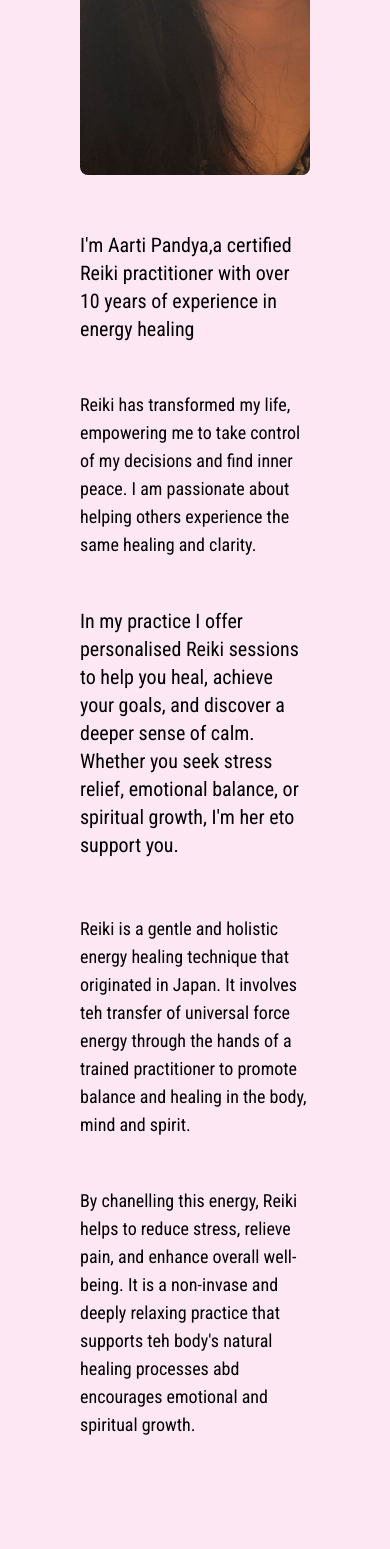
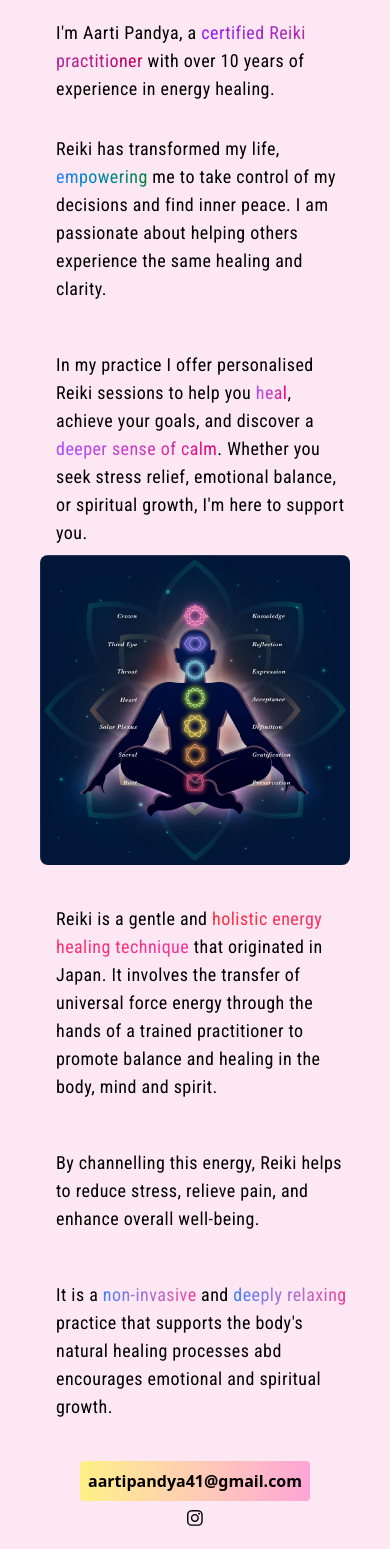
Before and after one commit to AlexStraton/Reiki_by_Aarti, a React (Vite) app in the folder Aarti Reiki/: page / in a window 390 px wide. Shown: the part 1271-2820 px from the top of the page. Built offline with nearby package versions, Linux system fonts and the light colour scheme; a web font is replaced by a local one.

Commit message:
Styled home page to include responsive design

```diff
--- a/Aarti Reiki/src/pages/Home.tsx
+++ b/Aarti Reiki/src/pages/Home.tsx
@@ -19,30 +19,30 @@ return(<>
       </p>
       <p className="winky-rough-font text-black text-center text-opacity-50 text-2xl font-bold"> Therapy and Reiki Healing in London</p>
 
-    <div className="grid md:grid-cols-2 grid-cols-1 gap-2 grid-rows-3 p-20 max-w-4xl mx-auto">
-        <img alt="Image of Aarti" className= "w-full h-full object-cover mx-auto rounded-lg" src={aarti2}></img>
-            <div className="max-w-200 max-h-200">
-            <p className="text-black text-xl roboto-condensed-font mt-12">I'm Aarti Pandya,a certified Reiki practitioner with over 10 years of experience in energy healing</p>
-        <p className="text-black text-lg roboto-condensed-font mt-12">Reiki has transformed my life, empowering me to take control of my decisions and find inner peace. I am passionate about helping others experience the same healing and clarity.</p>
-        <p className="text-xl text-black roboto-condensed-font mt-12">In my practice I offer personalised Reiki sessions to help you heal, achieve your goals, and discover a deeper sense of calm. Whether you seek stress relief, emotional balance, or spiritual growth, I'm her eto support you.</p>
+    <div className="grid md:grid-cols-2 grid-cols-1 gap-2 grid-rows-2 px-10 max-w-4xl mx-auto">
+        <img alt="Image of Aarti" className= "pt-8 order-1 md:order-none w-full h-140 sm:h-100 md:h-full object-cover mx-auto rounded-lg" src={aarti2}></img>
+            <div className="pl-4 w-full h-full flex flex-col justify-center text-xs sm:text-sm md:text-base order-2 md:order-none">
+            <p className="tracking-wide text-lg roboto-condensed-font mt-8">I'm Aarti Pandya, a <span className="bg-gradient-to-r from-purple-600 to-pink-700  text-transparent bg-clip-text">certified Reiki practitioner</span> with over 10 years of experience in energy healing.</p>
+        <p className="tracking-wide text-black text-lg roboto-condensed-font mt-8">Reiki has transformed my life, <span className="bg-gradient-to-r from-blue-500 to-green-700 text-transparent bg-clip-text">empowering</span> me to take control of my decisions and find inner peace. I am passionate about helping others experience the same healing and clarity.</p>
+        <p className="tracking-wide text-lg text-black roboto-condensed-font mt-12">In my practice I offer personalised Reiki sessions to help you <span className="bg-gradient-to-r from-purple-500 to-pink-600 text-transparent bg-clip-text">heal</span>, achieve your goals, and discover a <span className="bg-gradient-to-r from-purple-500 to-pink-600 text-transparent bg-clip-text">deeper sense of calm</span>. Whether you seek stress relief, emotional balance, or spiritual growth, I'm here to support you.</p>
             </div>
-        <div className="max-w-200 max-h-200">
-            <p className="text-lg text-black roboto-condensed-font mt-12">Reiki is a gentle and holistic energy healing technique that originated in Japan. It involves  teh transfer of universal force energy through the hands of a trained practitioner to promote balance and healing in the body, mind and spirit.</p>
-        <p className="text-lg text-black roboto-condensed-font mt-12">By chanelling this energy, Reiki helps to reduce stress, relieve pain, and enhance overall well-being. It is a non-invase and deeply relaxing practice that supports teh body's natural healing processes abd encourages emotional and spiritual growth.</p>
+        <div className="pl-4 w-full h-full order-4 md:order-none">
+            <p className="tracking-wide text-lg text-black roboto-condensed-font mt-8">Reiki is a gentle and <span className="bg-gradient-to-r from-red-500 to-pink-500 text-transparent bg-clip-text">holistic energy healing technique </span>that originated in Japan. It involves the transfer of universal force energy through the hands of a trained practitioner to promote balance and healing in the body, mind and spirit.</p>
+        <p className=" tracking-wide text-lg text-black roboto-condensed-font mt-12">By channelling this energy, Reiki helps to reduce stress, relieve pain, and enhance overall well-being. </p>
+        <p className=" tracking-wide text-lg text-black roboto-condensed-font mt-12">It is a <span className="bg-gradient-to-r from-blue-500 to-pink-500 text-transparent bg-clip-text">non-invasive</span> and <span className="bg-gradient-to-r from-blue-500 to-pink-500 text-transparent bg-clip-text">deeply relaxing</span> practice that supports the body's natural healing processes abd encourages emotional and spiritual growth.</p>
             </div>
-        <img alt="Chakras on the human body" className="w-full h-full object-cover mx-auto rounded-lg" src={chakras}></img>
+        <img alt="Chakras on the human body" className=" order-3 md:order-none w-full h-full object-cover mx-auto rounded-lg" src={chakras}></img>
             </div>
 
 
-<div className="relative px-9 flex justify-center items-center ">
-  <div className="">
-<p>email@aarty.co.uk</p>
+<div className="p-10 relative flex flex-col justify-center items-center ">
+<p className="font-bold bg-gradient-to-r from-yellow-200 to-pink-300 rounded p-2">aartipandya41@gmail.com</p>
 <a href="https://www.instagram.com/reikibyaarti/"
   target="_blank"
-  rel="noopener noreferrer" className="flex gap-4 cursor-pointer font-size-4xl text-black-300 hover:text-pink-600 hover:text-2xl hover:border-b-2 hover:border-black transition-all duration-600 ease-in-out px-3 py-2 transition duration-600 ease-in-out text-lg font-medium" href="https://www.instagram.com/aarti_reiki/" target="_blank" rel="noopener noreferrer">
+  rel="noopener noreferrer" className="text-4xl flex gap-4 cursor-pointer font-size-4xl text-black-300 hover:text-pink-600 hover:text-4xl hover:border-b-2 hover:border-black transition-all duration-600 ease-in-out px-3 py-2 transition duration-600 ease-in-out text-lg font-medium">
         <FontAwesomeIcon icon={faInstagram} />
         </a>
-  </div>
+
   </div>
   <Footer />
   </section>
```
